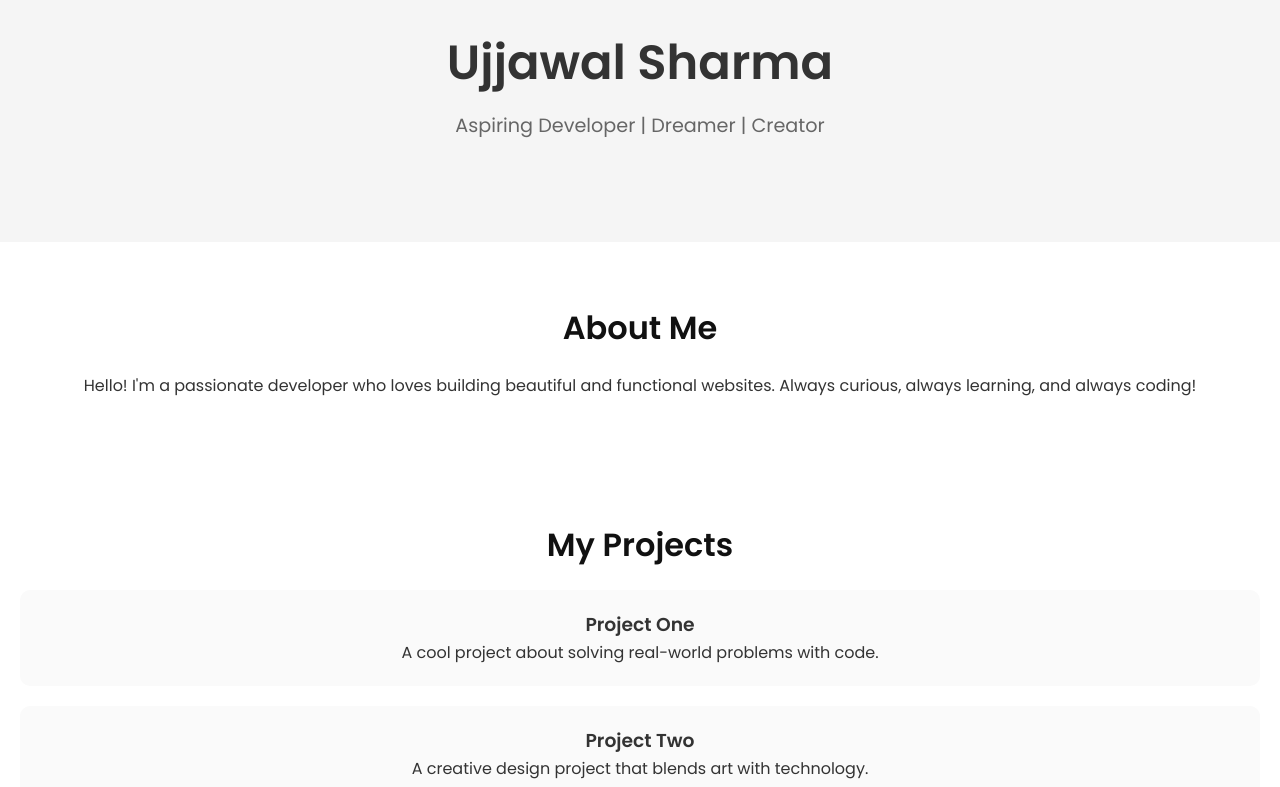
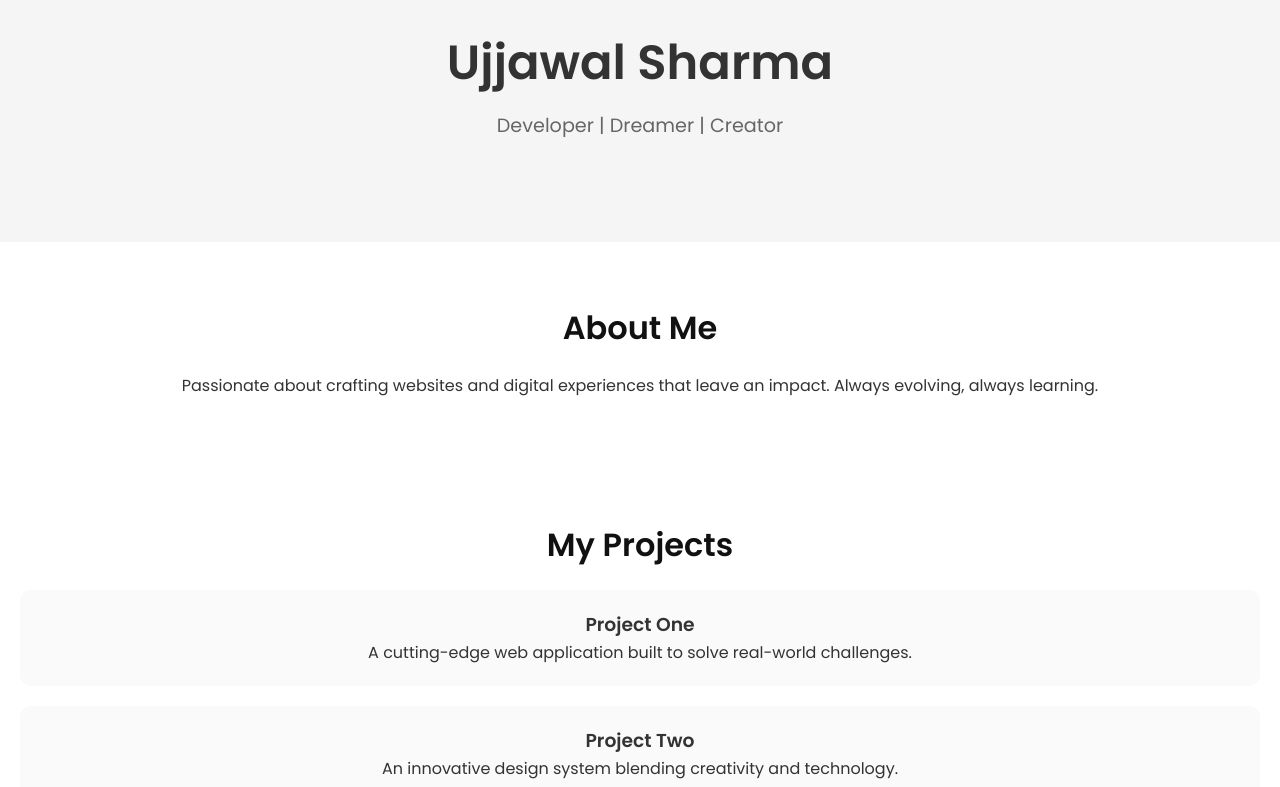
Before and after one commit to Ujjawal70/ujjawal-portfolio, a plain HTML site: page index.html in a window 1280 px wide. Shown: the part 253-1040 px from the top of the page. Drawn offline with Linux system fonts and the light colour scheme.

Commit message:
index.html

```diff
--- a/index.html
+++ b/index.html
@@ -12,12 +12,12 @@
   <header class="hero fade-in">
     <img src="https://via.placeholder.com/150" alt="Profile Picture" class="profile-pic">
     <h1>Ujjawal Sharma</h1>
-    <p>Aspiring Developer | Dreamer | Creator</p>
+    <p>Developer | Dreamer | Creator</p>
   </header>
 
   <section class="about fade-in">
     <h2>About Me</h2>
-    <p>Hello! I'm a passionate developer who loves building beautiful and functional websites. Always curious, always learning, and always coding!</p>
+    <p>Passionate about crafting websites and digital experiences that leave an impact. Always evolving, always learning.</p>
   </section>
 
   <section class="projects fade-in">
@@ -25,11 +25,11 @@
     <div class="project-list">
       <div class="project">
         <h3>Project One</h3>
-        <p>A cool project about solving real-world problems with code.</p>
+        <p>A cutting-edge web application built to solve real-world challenges.</p>
       </div>
       <div class="project">
         <h3>Project Two</h3>
-        <p>A creative design project that blends art with technology.</p>
+        <p>An innovative design system blending creativity and technology.</p>
       </div>
     </div>
   </section>
```
